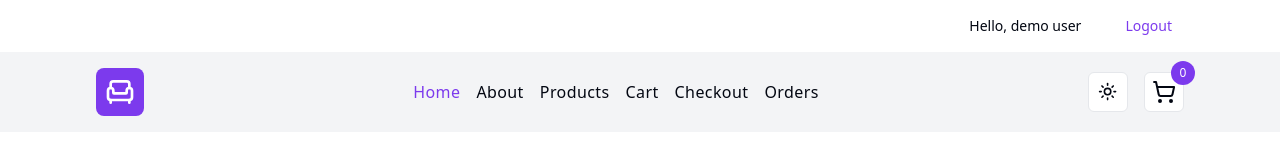
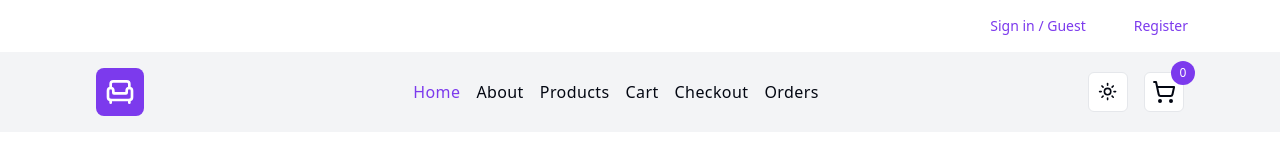
Before and after one commit to NikDoe/store, a React (Vite) app: page / in a window 1280 px wide. Shown: the top 160 px of the page. Built offline with nearby package versions, Linux system fonts and the light colour scheme; no server answers.

Commit message:
access user info in Header.tsx

```diff
--- a/src/components/Header.tsx
+++ b/src/components/Header.tsx
@@ -1,18 +1,21 @@
+import { clearCart } from '@/features/cart/cartSlice';
+import { logoutUser } from '@/features/user/userSlice';
+import { useAppDispatch, useAppSelector } from '@/hooks';
 import { Link, useNavigate } from 'react-router-dom';
 import { Button } from './ui/button';
-import { useState } from 'react';
+import { useToast } from './ui/use-toast';
 
 const Header = () => {
 	const navigate = useNavigate();
-
-	// temp
-	const [user, setUser] = useState<{ username: string } | null>({
-		username: 'demo user',
-	});
+	const dispatch = useAppDispatch();
+	const { toast } = useToast();
+	const { user } = useAppSelector(state => state.userState);
 
 	const handleLogout = () => {
+		dispatch(logoutUser());
+		dispatch(clearCart());
+		toast({ description: 'Logged out' });
 		navigate('/');
-		setUser(null);
 	};
 
 	return (
@@ -23,7 +26,7 @@
 					<div className='flex gap-x-2 sm:gap-x-8 items-center'>
 						<p className='text-xs sm:text-sm'>Hello, {user.username}</p>
 						<Button variant='link' size='sm' onClick={handleLogout}>
-                            Logout
+							Logout
 						</Button>
 					</div>
 				) : (
```
